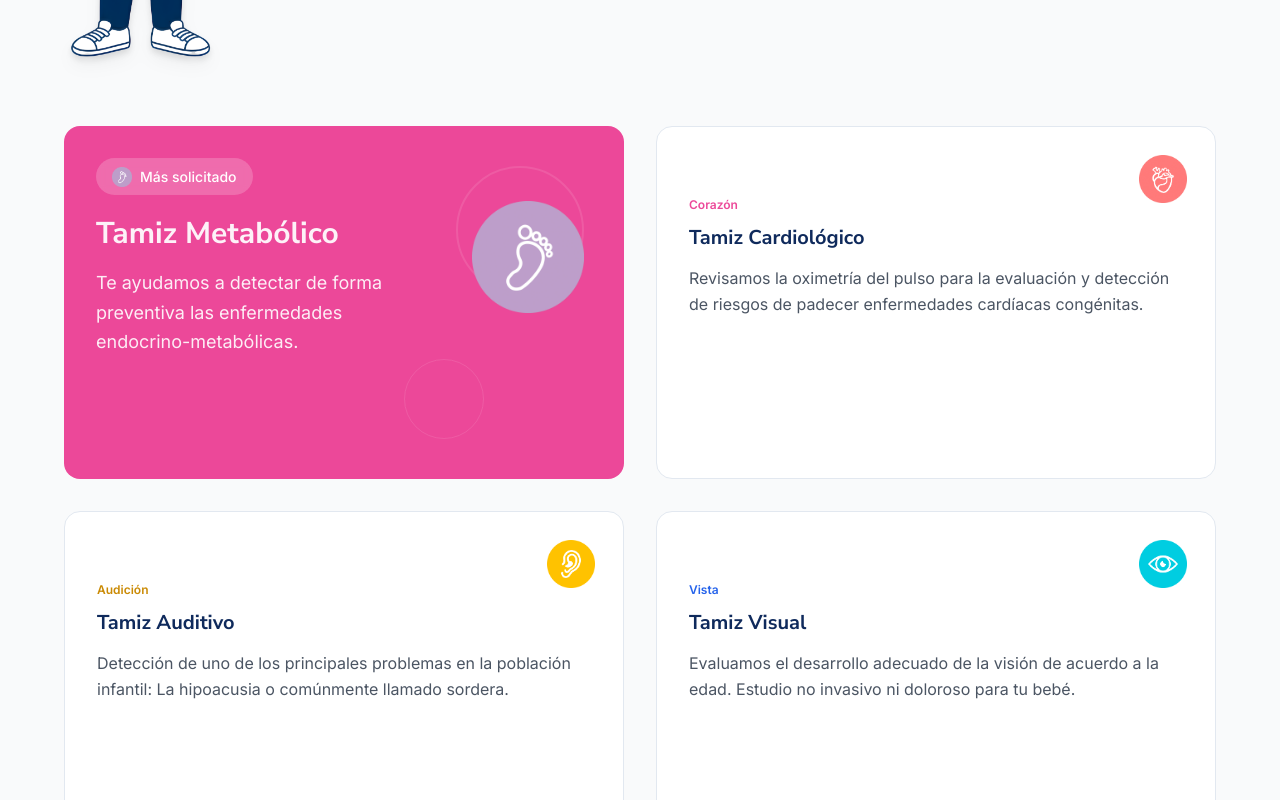
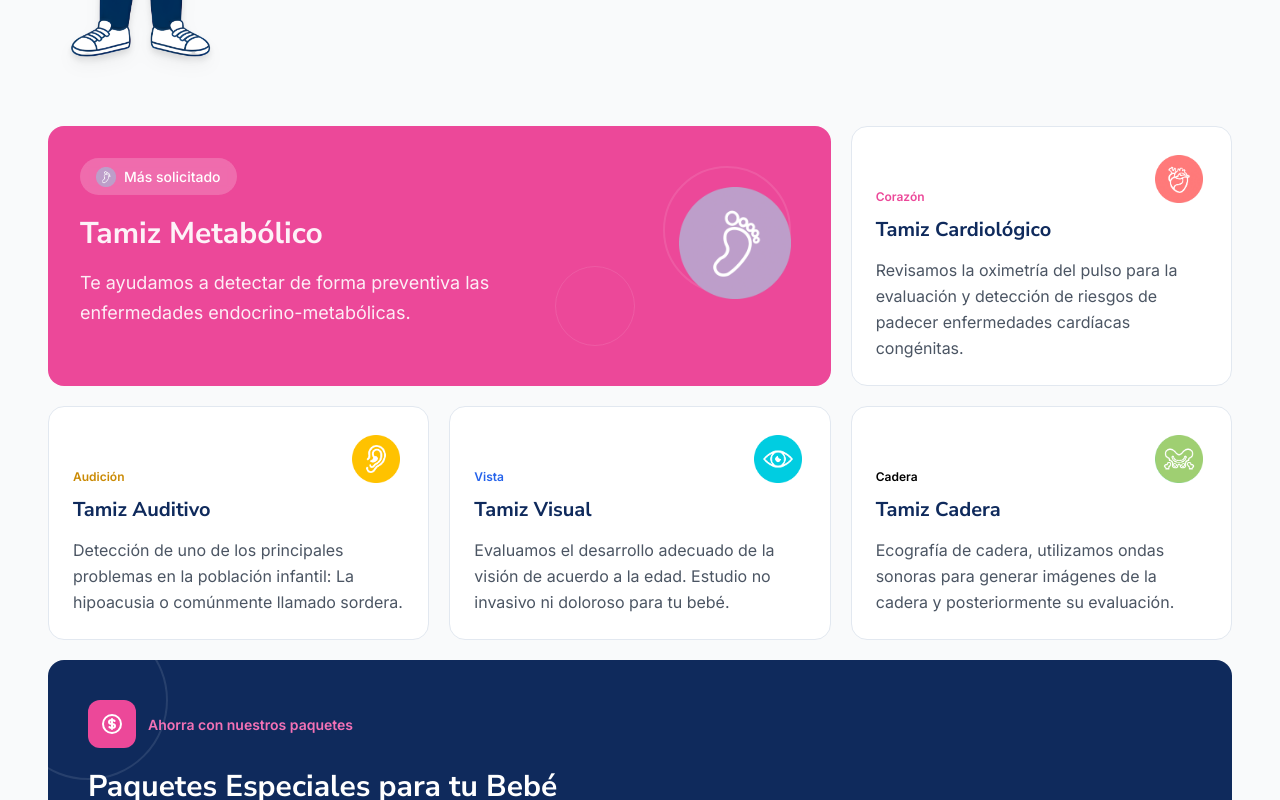
Before and after one commit to rodrigo-rincon/cetin-website, a Vue app: page / in a window 1280 px wide. Shown: the part 2000-2800 px from the top of the page. Built offline with nearby package versions, Linux system fonts and the light colour scheme; no server answers; a web font is replaced by a local one.

Commit message:
revert: restore original screening card composition

```diff
--- a/src/components/InfoSection.vue
+++ b/src/components/InfoSection.vue
@@ -73,14 +73,14 @@
 				</div>
 			</div>
 
-			<!-- Clear services grid -->
+			<!-- Services grid -->
 			<div
 				v-scale-up
-				class="mx-auto grid max-w-6xl grid-cols-1 gap-7 md:auto-rows-fr md:grid-cols-2 lg:gap-8"
+				class="grid grid-cols-1 gap-5 md:grid-cols-2 lg:grid-cols-3"
 			>
 				<!-- Service 1 - Metabólico (Featured - Large) -->
 				<div
-					class="group relative min-h-[19rem] overflow-hidden rounded-2xl bg-pink-500 p-8"
+					class="group relative overflow-hidden rounded-2xl bg-pink-500 p-6 lg:col-span-2 lg:p-8"
 				>
 					<!-- Background pattern -->
 					<div class="absolute inset-0 opacity-10">
@@ -134,7 +134,7 @@
 
 				<!-- Service 2 - Cardiológico -->
 				<div
-					class="group relative min-h-[19rem] rounded-2xl border border-slate-200 bg-white p-8 transition-colors duration-300 dark:border-slate-700 dark:bg-slate-800"
+					class="group relative rounded-2xl border border-slate-200 bg-white p-6 transition-colors duration-300 dark:border-slate-700 dark:bg-slate-800"
 				>
 					<div
 						class="absolute top-6 right-6 w-14 h-14 rounded-xl flex items-center justify-center"
@@ -167,7 +167,7 @@
 
 				<!-- Service 3 - Auditivo -->
 				<div
-					class="group relative min-h-[19rem] rounded-2xl border border-slate-200 bg-white p-8 transition-colors duration-300 dark:border-slate-700 dark:bg-slate-800"
+					class="group relative rounded-2xl border border-slate-200 bg-white p-6 transition-colors duration-300 dark:border-slate-700 dark:bg-slate-800"
 				>
 					<div
 						class="absolute top-6 right-6 w-14 h-14 rounded-xl flex items-center justify-center"
@@ -200,7 +200,7 @@
 
 				<!-- Service 4 - Visual -->
 				<div
-					class="group relative min-h-[19rem] rounded-2xl border border-slate-200 bg-white p-8 transition-colors duration-300 dark:border-slate-700 dark:bg-slate-800"
+					class="group relative rounded-2xl border border-slate-200 bg-white p-6 transition-colors duration-300 dark:border-slate-700 dark:bg-slate-800"
 				>
 					<div
 						class="absolute top-6 right-6 w-14 h-14 rounded-xl flex items-center justify-center"
@@ -233,7 +233,7 @@
 
 				<!-- Service 5 - Cadera -->
 				<div
-					class="group relative min-h-[19rem] rounded-2xl border border-slate-200 bg-white p-8 transition-colors duration-300 dark:border-slate-700 dark:bg-slate-800"
+					class="group relative rounded-2xl border border-slate-200 bg-white p-6 transition-colors duration-300 dark:border-slate-700 dark:bg-slate-800"
 				>
 					<div
 						class="absolute top-6 right-6 w-14 h-14 rounded-xl flex items-center justify-center"
@@ -266,7 +266,7 @@
 
 				<!-- CTA Card - Paquetes -->
 				<div
-					class="group relative min-h-[19rem] overflow-hidden rounded-2xl bg-[#0f2a5c] p-8"
+					class="group relative overflow-hidden rounded-2xl bg-[#0f2a5c] p-8 lg:col-span-3 lg:p-10"
 				>
 					<!-- Background pattern -->
 					<div class="absolute inset-0 opacity-10">
```
